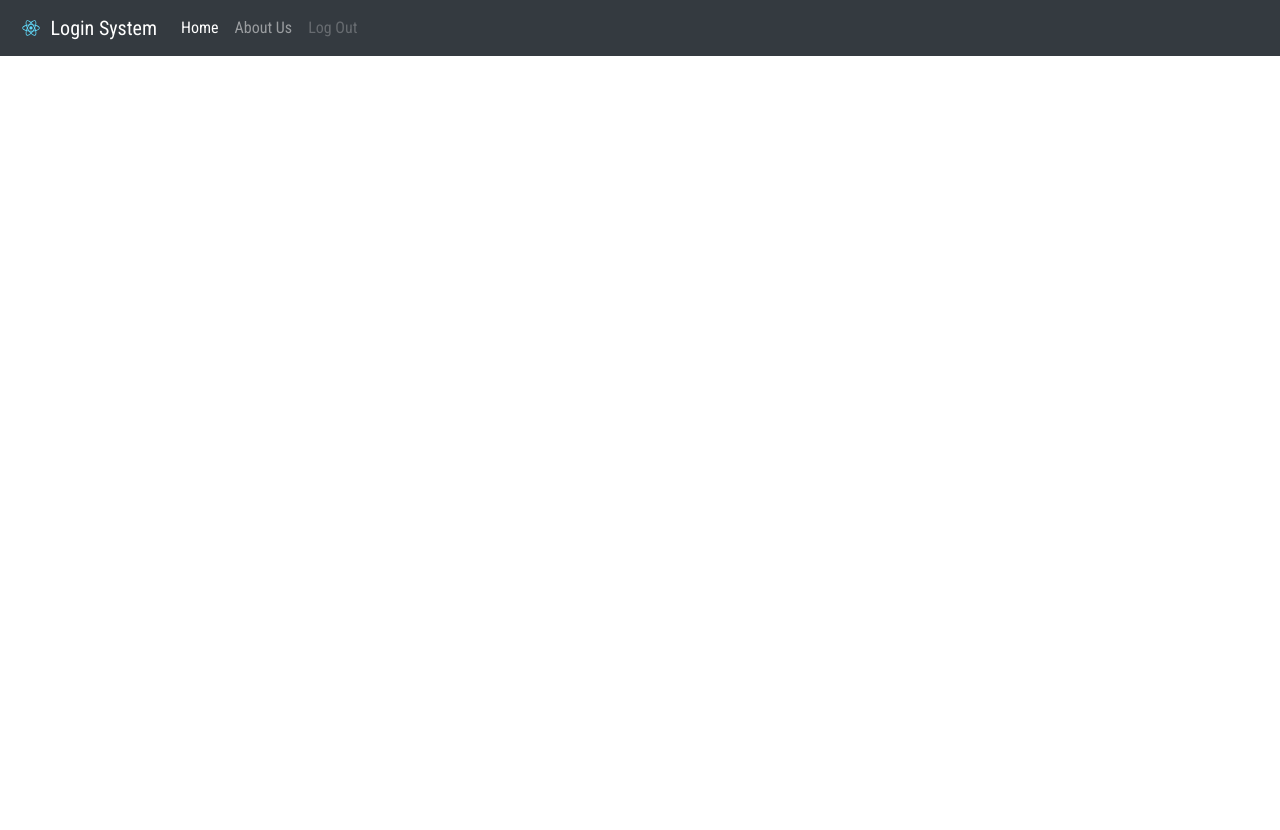
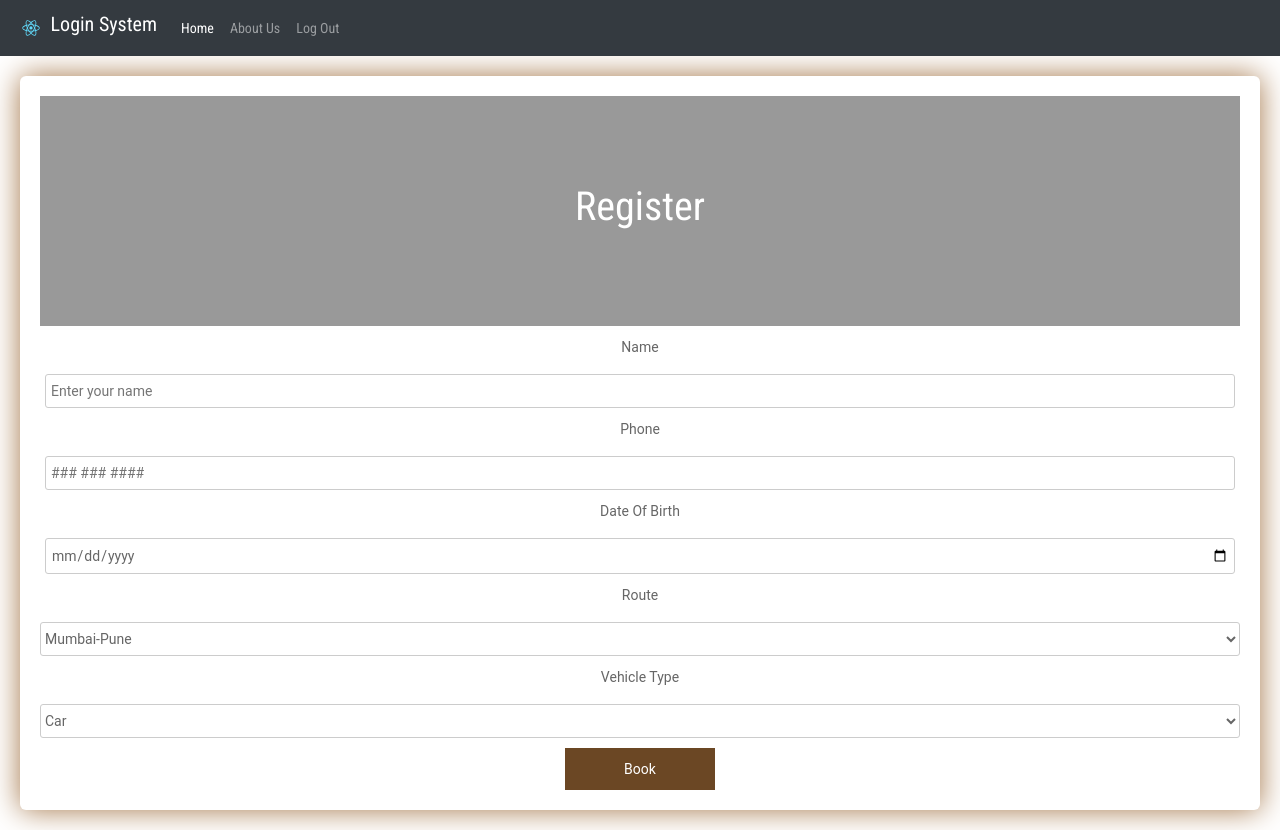
Before and after one commit to kaveri10/sprint3_login, a React (Create React App) app in the folder Sprint3_Login/: page /user in a window 1280 px wide. Before the commit the page ends 800 px from the top, so only its background shows below. Built offline with nearby package versions, Linux system fonts and the light colour scheme.

Commit message:
user register form

```diff
--- a/Sprint3_Login/src/App.js
+++ b/Sprint3_Login/src/App.js
@@ -2,7 +2,7 @@ import './App.css';
 
 //Internal Components
 import Logo from "./logo.svg"
-import HomeComponent from './components/home';
+import HomeComponent from './components/admin_components/home_admin';
 import AboutUsComponent from './components/about';
 
 
@@ -11,6 +11,8 @@ import { Route, Link, Switch } from 'react-router-dom';
 //Bootstrap
 import { Navbar, Nav, NavDropdown } from 'react-bootstrap';
 import { Button } from 'react-bootstrap';
+import HomeAdminComponent from './components/admin_components/home_admin';
+import HomeUserComponent from './components/user_components/home_user';
 
 function App() {
   return (
@@ -37,7 +39,7 @@ function App() {
             <Link to='/about'>
               <Nav.Link href="#aboutus">About Us</Nav.Link>
             </Link>
-            <Nav.Link href="#link" disabled>Log Out</Nav.Link>
+            <Nav.Link href="#link">Log Out</Nav.Link>
           </Nav>
         </Navbar.Collapse>
       </Navbar>
@@ -45,7 +47,8 @@ function App() {
 
       {/* Switching the content from nav operations */}
       <Switch>
-        <Route path='/' component={HomeComponent} exact />
+        <Route path='/admin' component={HomeAdminComponent} exact />
+        <Route path='/user' component={HomeUserComponent} exact />
         <Route path='/about' component={AboutUsComponent} exact />
       </Switch>
     </div>
--- a/Sprint3_Login/src/components/admin.js
+++ b/Sprint3_Login/src/components/admin_components/admin.js
@@ -10,9 +10,10 @@ import { Tab, Tabs } from 'react-bootstrap'
 const AdminComponent = () => {
     return (
         <div>
-            <h1>Admin Services</h1>
             {/* All underlying operations from services */}
             <Accordion>
+
+
                 <Card>
                     <Card.Header>
                     <Accordion.Toggle as={Button} variant="link" eventKey="0">
--- /dev/null
+++ b/Sprint3_Login/src/components/admin_components/home_admin.js
@@ -0,0 +1,25 @@
+//Home Component : CHECK WARNING.info FOR NOTES.....
+
+import AdminComponent from './admin';
+
+
+
+//Installed Components
+import { Route, Link, Switch } from 'react-router-dom';
+//Bootstrap
+import { Navbar, Nav, NavDropdown } from 'react-bootstrap';
+import { Button } from 'react-bootstrap';
+
+
+const HomeAdminComponent = () => {
+    return (
+        <div>
+            <h1>Admin Services</h1>
+            <AdminComponent></AdminComponent>
+        </div>
+    );
+}
+
+
+
+export default HomeAdminComponent;
--- /dev/null
+++ b/Sprint3_Login/src/components/css/registerUser.css
@@ -0,0 +1,103 @@
+html, body {
+    min-height: 100%;
+}
+body, div, form, input, select, p {
+    padding: 0;
+    margin: 0;
+    outline: none;
+    font-family: Roboto, Arial, sans-serif;
+    font-size: 14px;
+    color: #666;
+    line-height: 22px;
+}
+h1 {
+    position: absolute;
+    margin: 0;
+    line-height: 55px;
+    font-size: 55px;
+    color: #fff;
+    z-index: 2;
+}
+.testbox {
+    display: flex;
+    justify-content: center;
+    align-items: center;
+    height: inherit;
+    padding: 20px;
+}
+form {
+    width: 100%;
+    padding: 20px;
+    border-radius: 6px;
+    background: #fff;
+    box-shadow: 0 0 30px 0 #a37547;
+}
+.banner {
+    position: relative;
+    height: 230px;
+    background-size: cover;
+    display: flex;
+    justify-content: center;
+    align-items: center;
+    text-align: center;
+}
+.banner::after {
+    content: "";
+    background-color: rgba(0, 0, 0, 0.4);
+    position: absolute;
+    width: 100%;
+    height: 100%;
+}
+input, select {
+    margin-bottom: 10px;
+    border: 1px solid #ccc;
+    border-radius: 3px;
+}
+input {
+    width: calc(100% - 10px);
+    padding: 5px;
+}
+select {
+    width: 100%;
+    padding: 7px 0;
+    background: transparent;
+}
+.item:hover p, .item:hover i, .question:hover p, .question label:hover, input:hover::placeholder {
+    color: #a37547;
+}
+.item input:hover, .item select:hover {
+    border: 1px solid transparent;
+    box-shadow: 0 0 6px 0 #a37547;
+    color: #a37547;
+}
+.item {
+    position: relative;
+    margin: 10px 0;
+}
+.btn-block {
+    margin-top: 10px;
+    text-align: center;
+}
+button {
+    width: 150px;
+    padding: 10px;
+    border: none;
+    border-radius: 5px;
+    background: #6b4724;
+    font-size: 16px;
+    color: #fff;
+    cursor: pointer;
+}
+button:hover {
+    box-shadow: 0 0 18px 0 #3d2914;
+}
+@media (min-width: 568px) {
+.name-item, .city-item {
+    display: flex;
+    flex-wrap: wrap;
+    justify-content: space-between;
+}
+.name-item input {
+    width: calc(100% - 20px);
+}
+}
--- /dev/null
+++ b/Sprint3_Login/src/components/user_components/RegisterUser.js
@@ -0,0 +1,51 @@
+import React from 'react';
+import {} from '../css/registerUser.css';
+
+export const RegisterUserComponent = (props) =>{
+    return(
+        <div class="testbox">
+            <form>
+                <div class="banner">
+                    <h1>Register</h1>
+                </div>
+                <div class="item">
+                    <p>Name</p>
+                        <input type="text" name="name" placeholder="Enter your name" />
+                </div>
+                <div class="item">
+                    <p>Phone</p>
+                    <input type="text" name="phone" placeholder="### ### ####"/>
+                </div>
+                <div class="item">
+                    <p>Date Of Birth</p>
+                    <input type="date" id="dob" name="dob"/>
+                </div>
+
+                <div class="item">
+                    <p>Route</p>
+                    <select required>
+                    <option value="1">Mumbai-Pune</option>
+                    <option value="2">Pune-Mumbai</option>
+                    <option value="3">Nashik-Nagpur</option>
+                    <option value="4">Nagpur-Nashik</option>
+                    <option value="5">Mumbai-Surat</option>
+                    <option value="6">Surat-Mumbai</option>
+                    </select>
+                </div>
+                <div class="item">
+                    <p>Vehicle Type</p>
+                    <select required>
+                    <option value="1">Car</option>
+                    <option value="2">Bus</option>
+                    </select>
+                </div>
+                    <div class="btn-block">
+                    <button type="submit" href="/">Book</button>
+                    </div>
+        </form>
+    </div>
+    );
+
+}
+
+export default RegisterUserComponent;
--- a/Sprint3_Login/src/components/home.js
+++ b/Sprint3_Login/src/components/user_components/home_user.js
@@ -1,7 +1,4 @@
 //Home Component : CHECK WARNING.info FOR NOTES.....
-
-import AdminComponent from './admin';
-
 
 
 //Installed Components
@@ -9,16 +6,17 @@ import { Route, Link, Switch } from 'react-router-dom';
 //Bootstrap
 import { Navbar, Nav, NavDropdown } from 'react-bootstrap';
 import { Button } from 'react-bootstrap';
+import RegisterUserComponent from '../user_components/RegisterUser';
 
 
-const HomeComponent = () => {
+const HomeUserComponent = () => {
     return (
         <div>
-            <AdminComponent></AdminComponent>
+            <RegisterUserComponent></RegisterUserComponent>
         </div>
     );
 }
 
 
 
-export default HomeComponent;
+export default HomeUserComponent;
```
Also changed, not shown: Sprint3_Login/src/models/User.js (added, +16 -0 lines), Sprint3_Login/src/components/admin_components/searchUser.js (renamed from Sprint3_Login/src/components/searchUser.js), Sprint3_Login/src/components/admin_components/viewUsersList.js (renamed from Sprint3_Login/src/components/viewUsersList.js), 2 other files (tests, documents, lock files or other folders).
